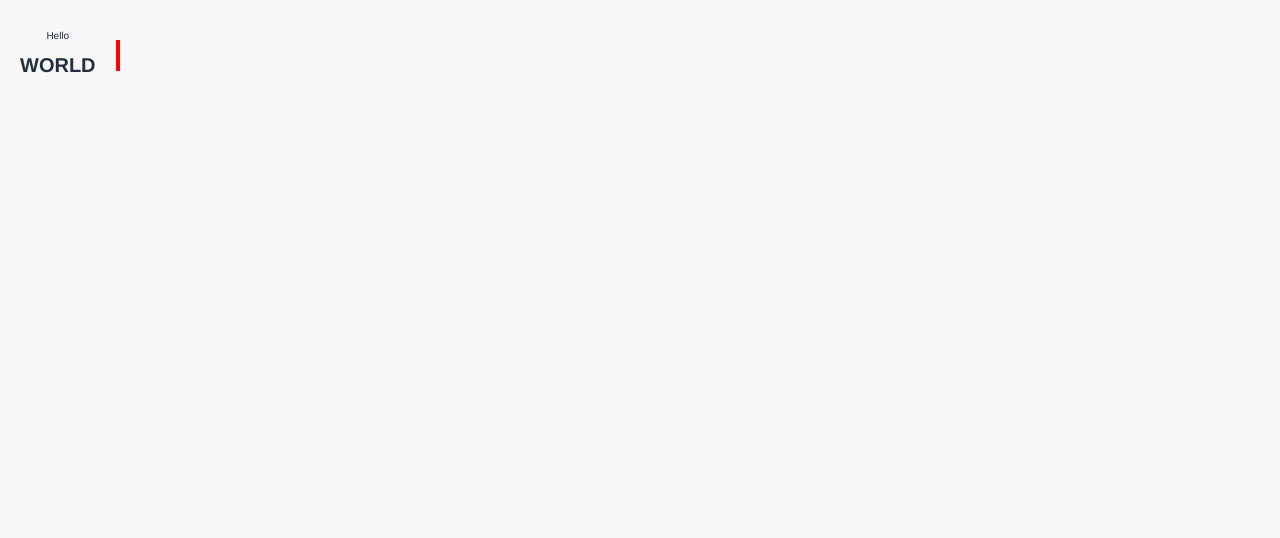
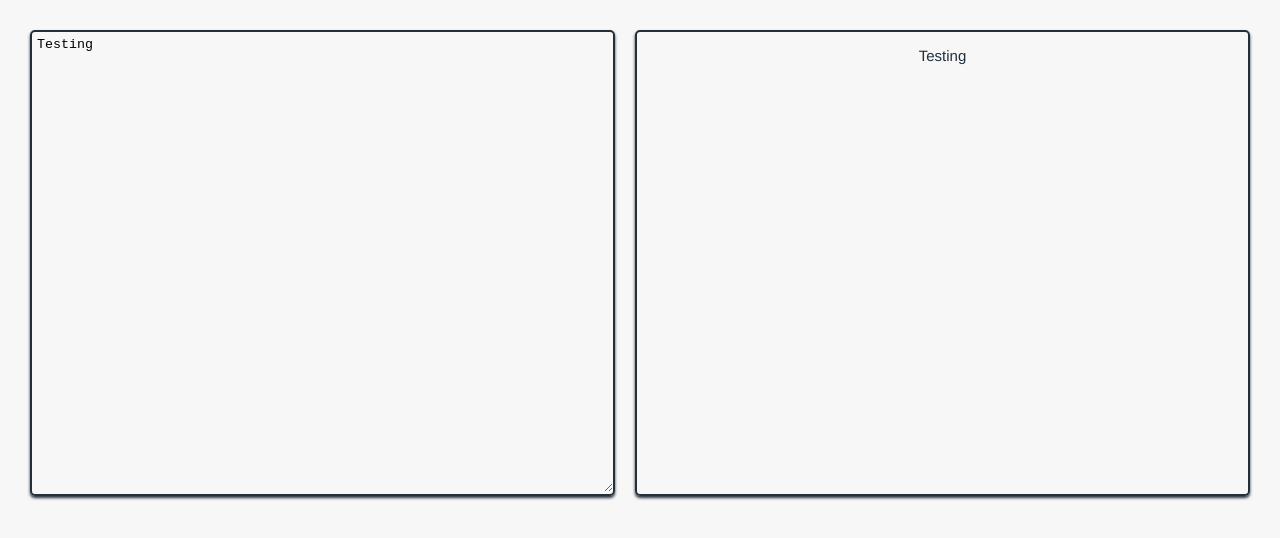
Before and after one commit to leeandher/md-prevuer, a Vue app: page / in a window 1280 px wide. Shown: the top 538 px of the page. Built offline with nearby package versions, Linux system fonts and the light colour scheme.

Commit message:
✨ Setup databinding through parent!

```diff
--- a/src/App.vue
+++ b/src/App.vue
@@ -1,8 +1,8 @@
 <template>
   <div id="app">
     <div id="content-panel">
-      <PreviewPane html="<p>Hello</p><h1>WORLD</h1>" css/>
-      <EditPane/>
+      <EditPane @edit="handleEdit"/>
+      <PreviewPane :html="rawHtml" css/>
     </div>
     <div id="function-panel"></div>
   </div>
@@ -20,6 +20,17 @@ export default {
     PreviewPane,
     EditPane,
     FunctionButton
+  },
+  data() {
+    return {
+      rawHtml: EditPane.data().rawInput
+    };
+  },
+  methods: {
+    handleEdit(newValue) {
+      console.log(newValue);
+      this.rawHtml = newValue;
+    }
   }
 };
 </script>
@@ -35,6 +46,8 @@ html {
 body {
   margin: 0;
   padding: 0;
+  position: relative;
+  background: var(--light);
 }
 #app {
   font-family: "Avenir", Helvetica, Arial, sans-serif;
@@ -42,12 +55,19 @@ body {
   -moz-osx-font-smoothing: grayscale;
   text-align: center;
   color: var(--dark);
-  background: var(--light);
-  height: 100vh;
 }
 #content-panel {
   display: flex;
-  padding: 2rem;
-  background: ;
+  margin: 2rem;
+  flex-flow: row wrap;
+}
+.pane {
+  border-radius: 0.5rem;
+  border: 2px solid var(--dark);
+  box-shadow: var(--dark) 0 2px 3px;
+  max-width: 640px;
+  margin: 1rem;
+  flex: 1;
+  flex-basis: 275px;
 }
 </style>
--- a/src/components/EditPane.vue
+++ b/src/components/EditPane.vue
@@ -1,19 +1,34 @@
 <template>
-  <div class="edit-pane">
-    <div class="edit-content" v-html="html" :style="css"/>
+  <div class="edit-pane pane">
+    <textarea name="editor" v-model="rawInput" @keyup="$emit('edit', rawInput)" rows="30"/>
   </div>
 </template>
 
 <script>
 export default {
-  name: "EditPane"
+  name: "EditPane",
+  data: function() {
+    return {
+      rawInput: "Testing"
+    };
+  }
 };
 </script>
 
 <style scoped>
-.edit-pane {
-  max-width: 640px;
-  margin: 2rem;
-  border: 2px solid red;
+textarea {
+  border: 0;
+  background: transparent;
+  outline: 0;
+  resize: vertical;
+  padding: 0.5rem;
+  width: calc(100% - 1rem);
+}
+textarea::-webkit-scrollbar {
+  width: 1rem;
+  border-radius: 1.25rem;
+}
+textarea::-webkit-scrollbar-thumb {
+  background: var(--dark);
 }
 </style>
--- a/src/components/PreviewPane.vue
+++ b/src/components/PreviewPane.vue
@@ -1,5 +1,5 @@
 <template>
-  <div class="preview-pane">
+  <div class="preview-pane pane">
     <div class="preview-content" v-html="html" :style="css"/>
   </div>
 </template>
@@ -16,6 +16,9 @@ export default {
 
 <style scoped>
 .preview-pane {
-  max-width: 640px;
+  padding: 1.5rem;
+}
+.preview-content {
+  font-size: 15px;
 }
 </style>
```
